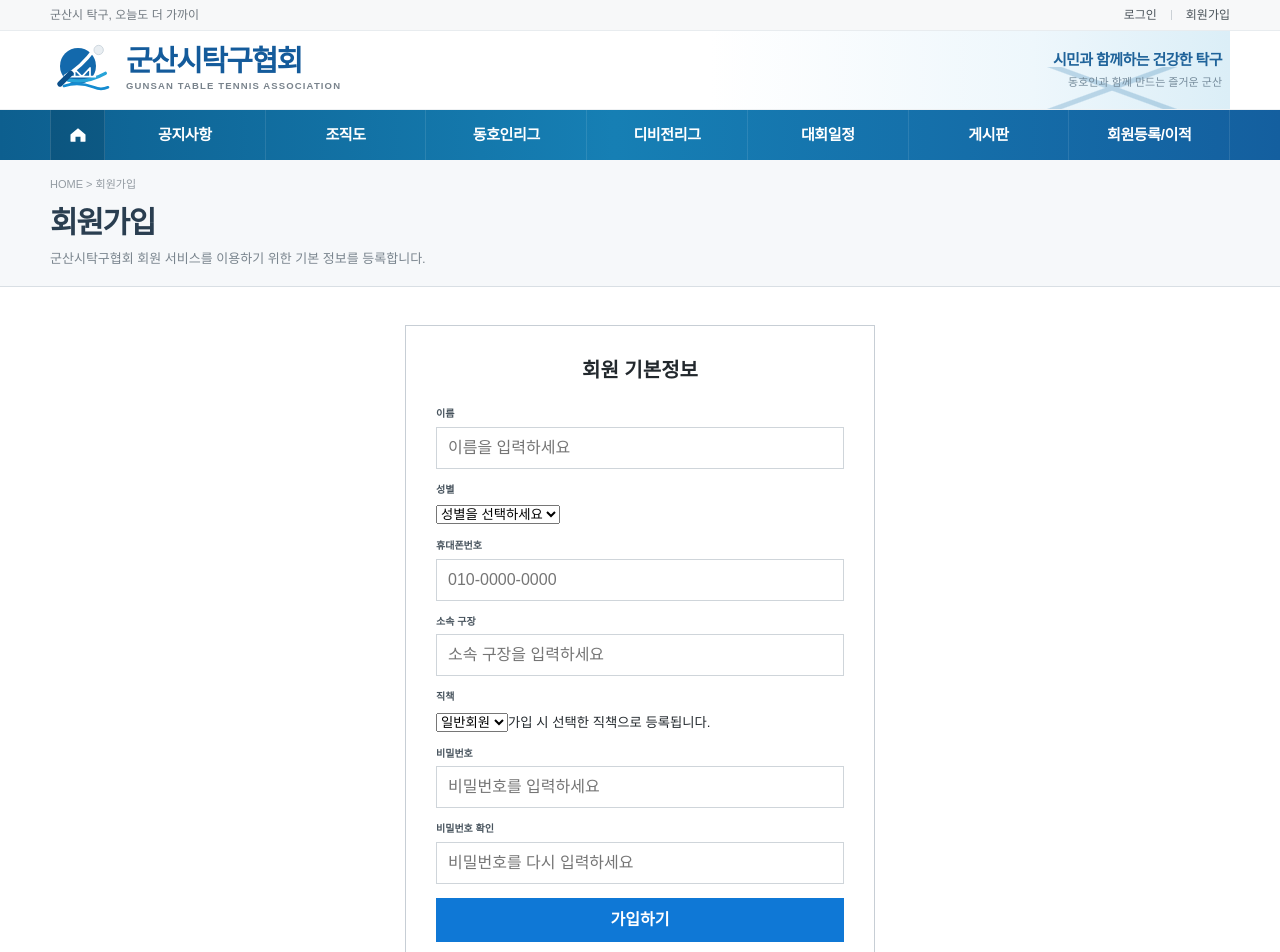
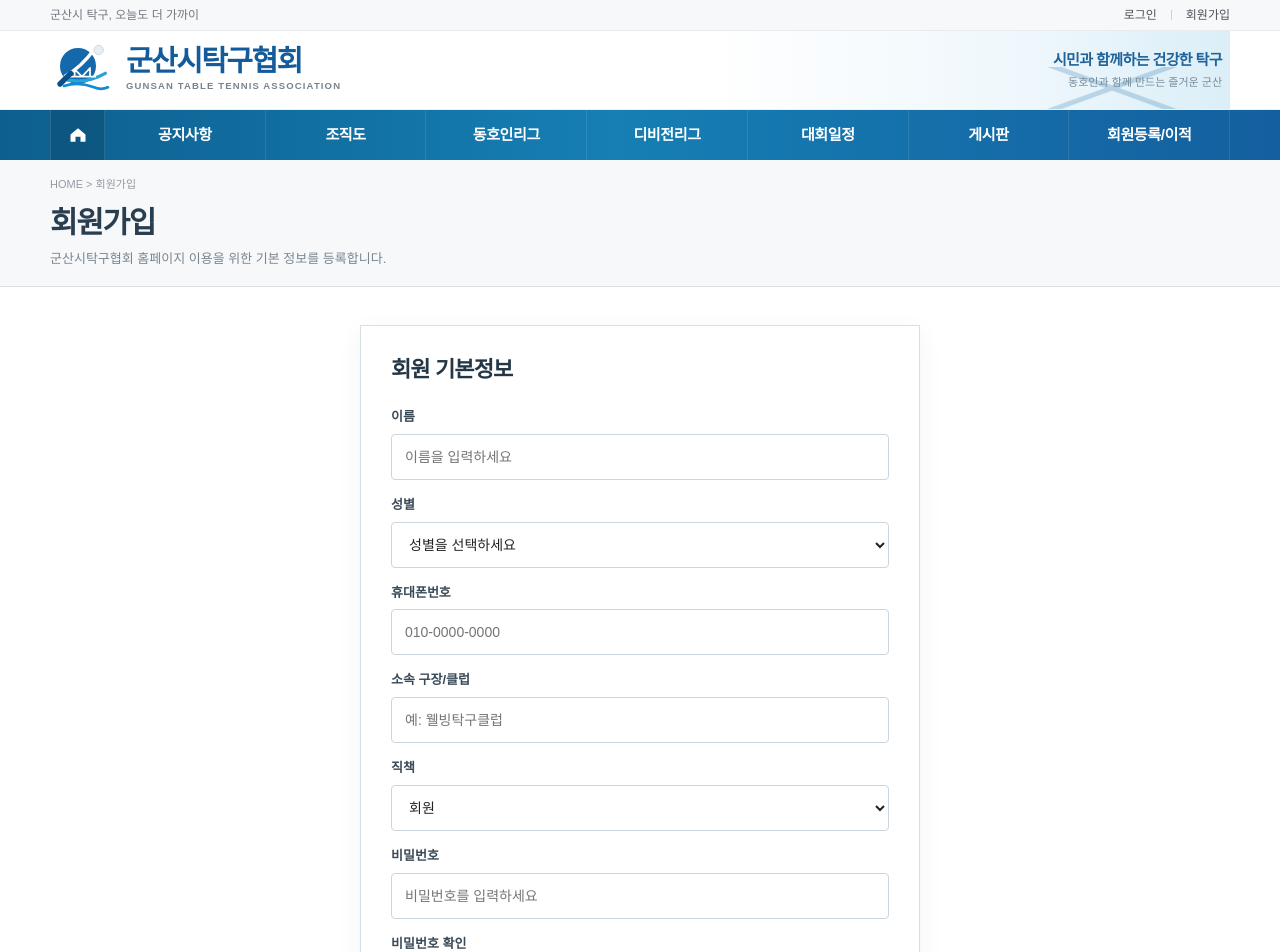
Before and after one commit to Aprasaks/gunsan-table-tennis-association, a Next.js app: page /signup in a window 1280 px wide. Shown: the top 952 px of the page. Built offline with nearby package versions, Linux system fonts and the light colour scheme.

Commit message:
회원가입을 실제 검증 가능하게 연결

```diff
--- a/src/app/signup/page.tsx
+++ b/src/app/signup/page.tsx
@@ -1,68 +1,127 @@
+'use client';
+
 import Link from 'next/link';
+import { FormEvent, useState } from 'react';
+import { useRouter } from 'next/navigation';
+import styles from '../auth.module.css';
+import { getUsers, hashPassword, normalizePhone, saveUsers } from '@/lib/mvpAuth';
+
+const positions = ['회원', '관장', '회장', '부회장', '총무', '재무', '이사', '기타'];
 
 export default function SignupPage() {
+  const router = useRouter();
+  const [message, setMessage] = useState('');
+  const [form, setForm] = useState({
+    name: '',
+    gender: '' as '' | '남' | '여',
+    phone: '',
+    club: '',
+    position: '회원',
+    password: '',
+    passwordConfirm: '',
+  });
+
+  async function handleSubmit(event: FormEvent<HTMLFormElement>) {
+    event.preventDefault();
+    setMessage('');
+
+    const phone = normalizePhone(form.phone);
+    if (!form.name.trim() || !form.gender || !phone || !form.club.trim() || !form.password) {
+      setMessage('모든 필수 항목을 입력해주세요.');
+      return;
+    }
+    if (phone.length < 10 || phone.length > 11) {
+      setMessage('휴대폰번호를 확인해주세요.');
+      return;
+    }
+    if (form.password.length < 4) {
+      setMessage('비밀번호는 4자 이상 입력해주세요.');
+      return;
+    }
+    if (form.password !== form.passwordConfirm) {
+      setMessage('비밀번호가 서로 다릅니다.');
+      return;
+    }
+
+    const users = getUsers();
+    if (users.some((user) => user.phone === phone)) {
+      setMessage('이미 가입된 휴대폰번호입니다.');
+      return;
+    }
+
+    const passwordHash = await hashPassword(form.password);
+    users.push({
+      id: crypto.randomUUID(),
+      name: form.name.trim(),
+      gender: form.gender,
+      phone,
+      club: form.club.trim(),
+      position: form.position,
+      passwordHash,
+    });
+    saveUsers(users);
+    alert('회원가입이 완료되었습니다. 로그인해 주세요.');
+    router.push('/login');
+  }
+
   return (
     <>
       <section className="subHero">
         <div className="siteShell subHeroInner">
           <span className="crumb">HOME &gt; 회원가입</span>
           <h1>회원가입</h1>
-          <p>군산시탁구협회 회원 서비스를 이용하기 위한 기본 정보를 등록합니다.</p>
+          <p>군산시탁구협회 홈페이지 이용을 위한 기본 정보를 등록합니다.</p>
         </div>
       </section>
 
       <div className="siteShell pageContent">
-        <form className="loginWrap">
+        <form className={styles.wrap} onSubmit={handleSubmit}>
           <h2>회원 기본정보</h2>
+          {message && <p className={styles.message}>{message}</p>}
 
-          <div className="formRow">
+          <div className={styles.row}>
             <label htmlFor="name">이름</label>
-            <input id="name" type="text" placeholder="이름을 입력하세요" autoComplete="name" />
+            <input id="name" value={form.name} onChange={(e) => setForm({ ...form, name: e.target.value })} placeholder="이름을 입력하세요" autoComplete="name" />
           </div>
 
-          <div className="formRow">
+          <div className={styles.row}>
             <label htmlFor="gender">성별</label>
-            <select id="gender" defaultValue="">
-              <option value="" disabled>성별을 선택하세요</option>
-              <option value="male">남자</option>
-              <option value="female">여자</option>
+            <select id="gender" value={form.gender} onChange={(e) => setForm({ ...form, gender: e.target.value as '' | '남' | '여' })}>
+              <option value="">성별을 선택하세요</option>
+              <option value="남">남</option>
+              <option value="여">여</option>
             </select>
           </div>
 
-          <div className="formRow">
+          <div className={styles.row}>
             <label htmlFor="phone">휴대폰번호</label>
-            <input id="phone" type="tel" inputMode="numeric" placeholder="010-0000-0000" autoComplete="tel" />
+            <input id="phone" type="tel" inputMode="numeric" value={form.phone} onChange={(e) => setForm({ ...form, phone: e.target.value })} placeholder="010-0000-0000" autoComplete="tel" />
           </div>
 
-          <div className="formRow">
-            <label htmlFor="venue">소속 구장</label>
-            <input id="venue" type="text" placeholder="소속 구장을 입력하세요" />
+          <div className={styles.row}>
+            <label htmlFor="club">소속 구장/클럽</label>
+            <input id="club" value={form.club} onChange={(e) => setForm({ ...form, club: e.target.value })} placeholder="예: 웰빙탁구클럽" />
           </div>
 
-          <div className="formRow">
+          <div className={styles.row}>
             <label htmlFor="position">직책</label>
-            <select id="position" defaultValue="member">
-              <option value="member">일반회원</option>
-              <option value="president">회장</option>
-              <option value="vice-president">부회장</option>
-              <option value="secretary">총무</option>
-              <option value="other">기타</option>
+            <select id="position" value={form.position} onChange={(e) => setForm({ ...form, position: e.target.value })}>
+              {positions.map((position) => <option key={position} value={position}>{position}</option>)}
             </select>
-            <small>가입 시 선택한 직책으로 등록됩니다.</small>
           </div>
 
-          <div className="formRow">
+          <div className={styles.row}>
             <label htmlFor="password">비밀번호</label>
-            <input id="password" type="password" placeholder="비밀번호를 입력하세요" autoComplete="new-password" />
+            <input id="password" type="password" value={form.password} onChange={(e) => setForm({ ...form, password: e.target.value })} placeholder="비밀번호를 입력하세요" autoComplete="new-password" />
           </div>
 
-          <div className="formRow">
+          <div className={styles.row}>
             <label htmlFor="password-confirm">비밀번호 확인</label>
-            <input id="password-confirm" type="password" placeholder="비밀번호를 다시 입력하세요" autoComplete="new-password" />
+            <input id="password-confirm" type="password" value={form.passwordConfirm} onChange={(e) => setForm({ ...form, passwordConfirm: e.target.value })} placeholder="비밀번호를 다시 입력하세요" autoComplete="new-password" />
           </div>
 
-          <button className="primaryAction" type="button">가입하기</button>
-          <div className="loginLinks">
+          <button className={styles.action} type="submit">가입하기</button>
+          <div className={styles.links}>
             <Link href="/login">이미 회원이신가요? 로그인</Link>
           </div>
         </form>
```
